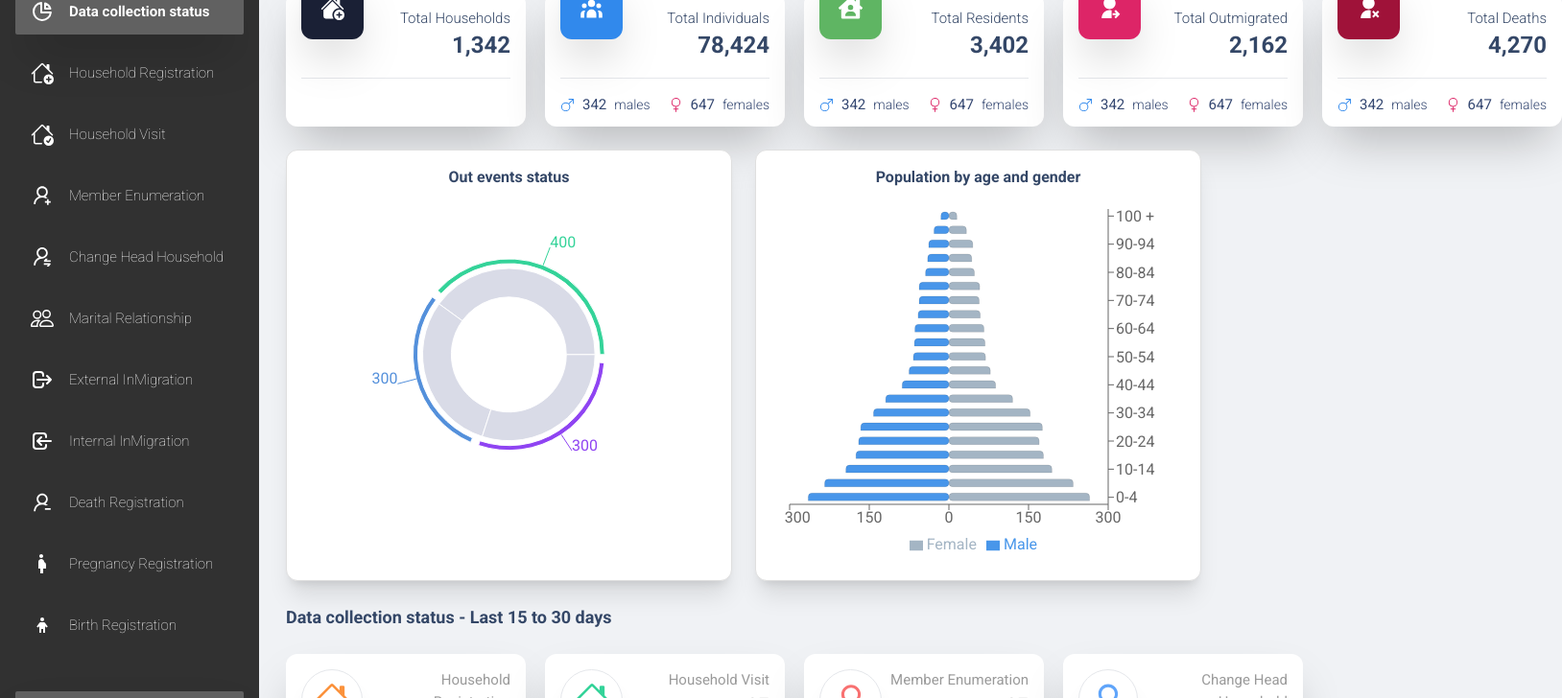
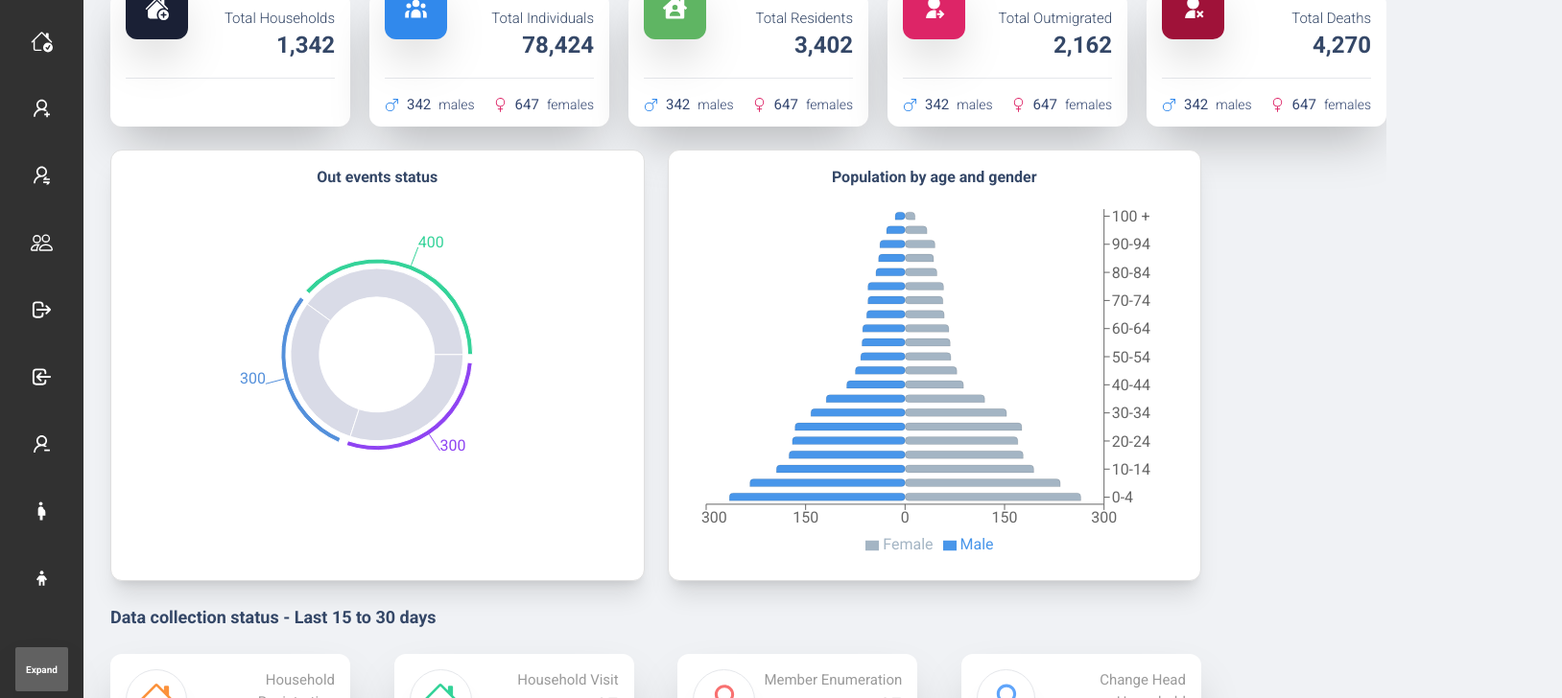
Before and after one commit to Edmilson-Filimone/hds-dashboard, a React (Vite) app: page / in a window 1280 px wide. Shown: the part 140-868 px from the top of the page at 96% size, 1628 px wide, since content can reach past the window. Built offline with nearby package versions, Linux system fonts and the light colour scheme.

Commit message:
Config sidebar to start collapsed

```diff
--- a/src/App.jsx
+++ b/src/App.jsx
@@ -8,7 +8,7 @@ import Playground from "./pages/Playground";
 
 function App() {
   //collapse sidebar function that will be passed and triggered in child component, basically readjust the grid layout on main page (parent)
-  const [collapse, setCollapse] = useState('sidebar-expand')
+  const [collapse, setCollapse] = useState('sidebar-collapse')
   const changeLayout = (collapseState) => {
     setCollapse(collapseState)
   }
--- a/src/components/Sidebar.jsx
+++ b/src/components/Sidebar.jsx
@@ -22,10 +22,10 @@ const [collapse, setCollapse] = useState(false)
 const handleCollapse = ()=>{
 
   setCollapse(!collapse)
-  if(!collapse){
+  if(collapse){
     layout('sidebar-collapse')
   }
-  if(collapse){
+  if(!collapse){
     layout('sidebar-expand')
   }
 
@@ -37,7 +37,7 @@ const [showMenu, setShowMenu] = useState(false)
   return (
     <aside className='sticky top-0 z-50 bg-sidebar md:min-h-[100vh] p-4'>
       <div className='flex justify-between'>
-        {!collapse && <div className='w-full md:h-28 md:text-2xl text-white md:text-center md:p-8 font-bold shadow-sm'>HDS</div>}
+        {collapse && <div className='w-full md:h-28 md:text-2xl text-white md:text-center md:p-8 font-bold shadow-sm'>HDS</div>}
         <button className='md:hidden' onClick={()=> setShowMenu(!showMenu)}>
           {!showMenu && <HiMenuAlt3 className='text-white text-2xl'/>}
           {showMenu && <AiOutlineClose className='text-white text-2xl' />}
@@ -46,50 +46,50 @@ const [showMenu, setShowMenu] = useState(false)
       <nav>
         <ul className={`${!showMenu ? 'hidden': 'block h-screen mt-10'} md:block`}>
           <li className={`sidebar-item ${location('')?'bg-sidebar-clicked hover:bg-sidebar-hover shadow-2xl font-semibold':'bg-transparent font-thin'}`} /*onClick={()=>{navigate('/'); setShowMenu(false)}}*/>
-            <HiOutlineChartPie className={collapse? 'sidebar-collapsed-icon' : 'sidebar-icon'}/>
-            <span className={collapse ? 'hidden': ''}>Data collection status</span>
+            <HiOutlineChartPie className={!collapse? 'sidebar-collapsed-icon' : 'sidebar-icon'}/>
+            <span className={!collapse ? 'hidden': ''}>Data collection status</span>
           </li>
           <li className={`sidebar-item ${location('household-registration')?'bg-sidebar-clicked hover:bg-sidebar-hover shadow-2xl font-semibold':'bg-transparent font-thin'}`} /*onClick={()=>{navigate('/household-registration'); setShowMenu(false)}}*/>
-            <BsHouseAdd className={collapse? 'sidebar-collapsed-icon' : 'sidebar-icon'}/>
-            <span className={collapse ? 'hidden': ''}>Household Registration</span>
+            <BsHouseAdd className={!collapse? 'sidebar-collapsed-icon' : 'sidebar-icon'}/>
+            <span className={!collapse ? 'hidden': ''}>Household Registration</span>
           </li>
           <li className={`sidebar-item ${location('household-visit')?'bg-sidebar-clicked hover:bg-sidebar-hover shadow-2xl font-semibold':'bg-transparent font-thin'}`} /*onClick={()=>{navigate('/household-visit') ; setShowMenu(false)}}*/>
-            <BsHouseCheck className={collapse? 'sidebar-collapsed-icon' : 'sidebar-icon'}/>
-            <span className={collapse ? 'hidden': ''}>Household Visit</span>
+            <BsHouseCheck className={!collapse? 'sidebar-collapsed-icon' : 'sidebar-icon'}/>
+            <span className={!collapse ? 'hidden': ''}>Household Visit</span>
           </li>
           <li className={`sidebar-item ${location('member-enumeration')?'bg-sidebar-clicked hover:bg-sidebar-hover shadow-2xl font-semibold':'bg-transparent font-thin'}`} /*onClick={()=>{navigate('/member-enumeration') ; setShowMenu(false)}}*/>
-            <AiOutlineUserAdd className={collapse? 'sidebar-collapsed-icon' : 'sidebar-icon'}/>
-            <span className={collapse ? 'hidden': ''}>Member Enumeration</span>
+            <AiOutlineUserAdd className={!collapse? 'sidebar-collapsed-icon' : 'sidebar-icon'}/>
+            <span className={!collapse ? 'hidden': ''}>Member Enumeration</span>
           </li>
           <li className={`sidebar-item ${location('change-head-household')?'bg-sidebar-clicked hover:bg-sidebar-hover shadow-2xl font-semibold':'bg-transparent font-thin'}`} /*onClick={()=>{navigate('/change-head-household') ; setShowMenu(false)}}*/>
-            <AiOutlineUserSwitch className={collapse? 'sidebar-collapsed-icon' : 'sidebar-icon'}/>
-            <span className={collapse ? 'hidden': ''}>Change Head Household</span>
+            <AiOutlineUserSwitch className={!collapse? 'sidebar-collapsed-icon' : 'sidebar-icon'}/>
+            <span className={!collapse ? 'hidden': ''}>Change Head Household</span>
           </li>
           <li className={`sidebar-item ${location('marital-relationship')?'bg-sidebar-clicked hover:bg-sidebar-hover shadow-2xl font-semibold':'bg-transparent font-thin'}`} /*onClick={()=>{navigate('/marital-relationship') ; setShowMenu(false)}}*/>
-            <BsPeople className={collapse? 'sidebar-collapsed-icon' : 'sidebar-icon'}/>
-            <span className={collapse ? 'hidden': ''}>Marital Relationship</span>
+            <BsPeople className={!collapse? 'sidebar-collapsed-icon' : 'sidebar-icon'}/>
+            <span className={!collapse ? 'hidden': ''}>Marital Relationship</span>
           </li>
           <li className={`sidebar-item ${location('external-in-migration')?'bg-sidebar-clicked hover:bg-sidebar-hover shadow-2xl font-semibold':'bg-transparent font-thin'}`} /*onClick={()=>{navigate('/external-in-migration') ; setShowMenu(false)}}*/>
-            <HiOutlineLogout className={collapse? 'sidebar-collapsed-icon' : 'sidebar-icon'}/>
-            <span className={collapse ? 'hidden': ''}>External InMigration</span>
+            <HiOutlineLogout className={!collapse? 'sidebar-collapsed-icon' : 'sidebar-icon'}/>
+            <span className={!collapse ? 'hidden': ''}>External InMigration</span>
           </li>
           <li className={`sidebar-item ${location('internal-in-migration')?'bg-sidebar-clicked hover:bg-sidebar-hover shadow-2xl font-semibold':'bg-transparent font-thin'}`} /*onClick={()=>{navigate('/internal-in-migration') ; setShowMenu(false)}}*/>
-            <HiOutlineLogin className={collapse? 'sidebar-collapsed-icon' : 'sidebar-icon'}/>
-            <span className={collapse ? 'hidden': ''}>Internal InMigration</span>
+            <HiOutlineLogin className={!collapse? 'sidebar-collapsed-icon' : 'sidebar-icon'}/>
+            <span className={!collapse ? 'hidden': ''}>Internal InMigration</span>
           </li>
           <li className={`sidebar-item ${location('death-registration')?'bg-sidebar-clicked hover:bg-sidebar-hover shadow-2xl font-semibold':'bg-transparent font-thin'}`} /*onClick={()=>{navigate('/death-registration') ; setShowMenu(false)}}*/>
-            <AiOutlineUserDelete className={collapse? 'sidebar-collapsed-icon' : 'sidebar-icon'}/>
-            <span className={collapse ? 'hidden': ''}>Death Registration</span>
+            <AiOutlineUserDelete className={!collapse? 'sidebar-collapsed-icon' : 'sidebar-icon'}/>
+            <span className={!collapse ? 'hidden': ''}>Death Registration</span>
           </li>
           <li className={`sidebar-item ${location('pregnancy-registration')?'bg-sidebar-clicked hover:bg-sidebar-hover shadow-2xl font-semibold':'bg-transparent font-thin'}`} /*onClick={()=>{navigate('/pregnancy-registration') ; setShowMenu(false)}}*/>
-            <MdOutlinePregnantWoman className={collapse? 'sidebar-collapsed-icon' : 'sidebar-icon'}/>
-            <span className={collapse ? 'hidden': ''}>Pregnancy Registration</span>
+            <MdOutlinePregnantWoman className={!collapse? 'sidebar-collapsed-icon' : 'sidebar-icon'}/>
+            <span className={!collapse ? 'hidden': ''}>Pregnancy Registration</span>
           </li>
           <li className={`sidebar-item ${location('birth-registration')?'bg-sidebar-clicked hover:bg-sidebar-hover shadow-2xl font-semibold':'bg-transparent font-thin'}`} /*onClick={()=>{navigate('/birth-registration') ; setShowMenu(false)}}*/>
-            <BiChild className={collapse? 'sidebar-collapsed-icon' : 'sidebar-icon'}/>
-            <span className={collapse ? 'hidden': ''}>Birth Registration</span>
+            <BiChild className={!collapse? 'sidebar-collapsed-icon' : 'sidebar-icon'}/>
+            <span className={!collapse ? 'hidden': ''}>Birth Registration</span>
           </li>
-          <li className={`sidebar-item-last hidden md:block`} onClick={handleCollapse}>{collapse ? <span className='text-[10px]'> Expand</span> : <span>Collapse</span>}</li>
+          <li className={`sidebar-item-last hidden md:block`} onClick={handleCollapse}>{!collapse ? <span className='text-[10px]'> Expand</span> : <span>Collapse</span>}</li>
         </ul>
       </nav>
     </aside>
```
